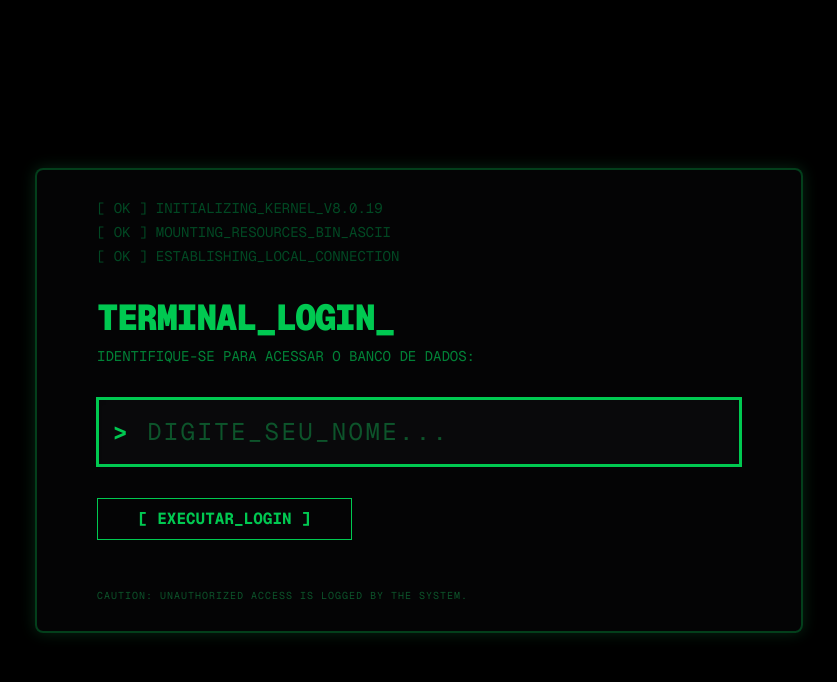
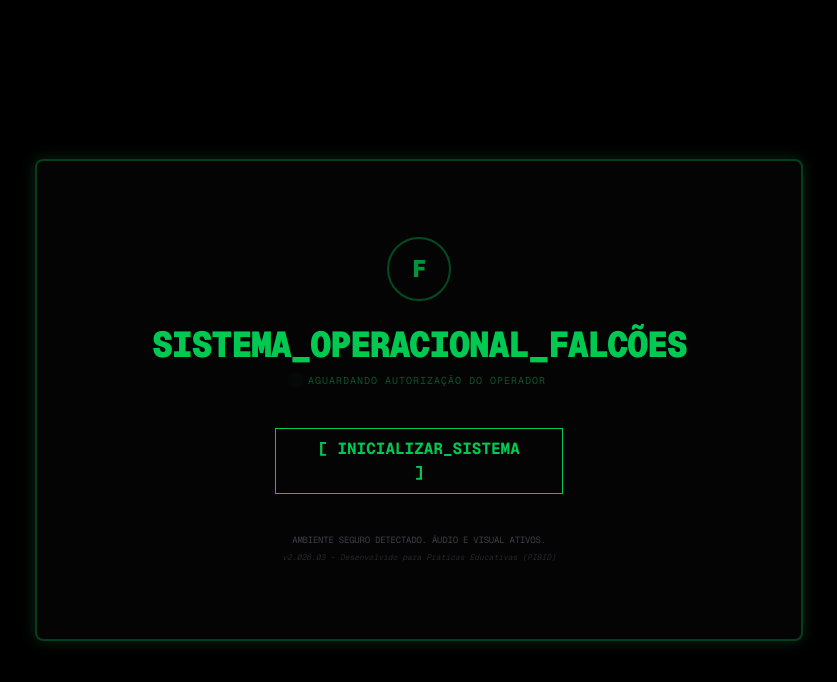
Before and after one commit to Bulovask/bitventure, a Next.js app: page / in a window 1280 px wide. Shown: the top 682 px of the page, without its empty margins (221-1058 px from the left). Built offline with nearby package versions, Linux system fonts and the light colour scheme.

Commit message:
feat: adicionar lógica de desbloqueio do sistema e ajuste na renderização das telas

```diff
--- a/app/page.tsx
+++ b/app/page.tsx
@@ -1,39 +1,53 @@
 "use client";
 
 import { useJogoStore } from "@/store/useGameStore";
-import Boot from "@/telas/Boot"; // Importe a nova tela
+import Boot from "@/telas/Boot";
 import Inicio from "@/telas/Inicio";
 import Fases from "@/telas/Fases";
 import Resultados from "@/telas/Resultados";
 import { useEffect, useRef } from "react";
 
 export default function Home() {
+  // Pegamos a tela salva e a flag de bloqueio
   const tela = useJogoStore((state) => state.telaAtiva);
+  const sistemaBloqueado = useJogoStore((state) => state.sistemaBloqueado);
+
   const audioRef = useRef<HTMLAudioElement>(null);
 
-  // Monitora a mudança de tela para dar play na música quando sair do 'boot'
+  // O áudio agora observa a flag de bloqueio
   useEffect(() => {
-    if (tela !== "boot" && audioRef.current) {
-      audioRef.current.volume = 0.3; // Volume mais baixo para não atrapalhar
-      audioRef.current.play().catch(err => console.log("Erro ao tocar áudio:", err));
+    // Se o sistema foi desbloqueado (o aluno clicou no botão do Boot)
+    if (!sistemaBloqueado && audioRef.current) {
+      audioRef.current.volume = 0.2;
+      audioRef.current.play().catch(err =>
+        console.warn("Autoplay bloqueado pelo navegador até interação:", err)
+      );
     }
-  }, [tela]);
+  }, [sistemaBloqueado]);
 
   return (
     <main className="min-h-screen bg-black text-green-400 font-mono p-3 select-none flex justify-center items-center overflow-hidden">
       {/* Elemento de Áudio Global */}
-      <audio ref={audioRef} src="/sounds/background.mp3" loop />
+      <audio ref={audioRef} src="/bitventure/sounds/spy.mp3" loop />
 
       <div className="min-w-3xl mx-auto border-2 border-green-500/30 p-3 rounded-lg shadow-[0_0_15px_rgba(34,197,94,0.2)] bg-zinc-950/50">
 
-        {/* Lógica de Roteamento das Telas */}
-        {tela === "boot" && <Boot />}
-        {tela === "inicio" && <Inicio />}
-        {tela === "fases" && <Fases />}
-        {tela === "resultados" && <Resultados />}
+        {/* PRIORIDADE DE RENDERIZAÇÃO:
+            Se sistemaBloqueado for true (caso do F5), mostra o Boot.
+            Caso contrário, mostra a tela que está no estado (Ex: Fases).
+        */}
+        {sistemaBloqueado ? (
+          <Boot />
+        ) : (
+          <>
+            {tela === "inicio" && <Inicio />}
+            {tela === "fases" && <Fases />}
+            {tela === "resultados" && <Resultados />}
 
-        {/* Fallback */}
-        {!["boot", "inicio", "fases", "resultados"].includes(tela) && <Boot />}
+            {/* Fallback de segurança */}
+            {!["inicio", "fases", "resultados"].includes(tela) && <Inicio />}
+          </>
+        )}
       </div>
     </main>
   );
--- a/store/useGameStore.ts
+++ b/store/useGameStore.ts
@@ -8,13 +8,15 @@ interface JogoState {
   pontuacao: number;
   telaAtiva: Tela;
   faseAtual: number;
-  tempoTotal: number; // Tempo acumulado em ms
-  respostas: number[]; // Ex: [1, 0, 1] -> 1: Acerto Direto, 0: Teve Erros
+  tempoTotal: number;
+  respostas: number[];
+  // Nova Flag de Bloqueio
+  sistemaBloqueado: boolean;
 
   // Ações
   setNome: (nome: string) => void;
   setTela: (tela: Tela) => void;
-  // Agora passamos pontos, tempo da fase e se houve erro
+  desbloquearSistema: () => void; // Ação para o botão do Boot
   registrarFase: (pontos: number, tempoFase: number, houveErro: boolean) => void;
   resetarJogo: () => void;
 }
@@ -24,16 +26,19 @@ export const useJogoStore = create<JogoState>()(
     (set) => ({
       nome: '',
       pontuacao: 0,
-      telaAtiva: 'inicio',
+      telaAtiva: 'inicio', // O estado salvo será 'inicio', 'fases', etc.
       faseAtual: 1,
       tempoTotal: 0,
       respostas: [],
+      sistemaBloqueado: true, // Sempre inicia como true ao carregar/recarregar
 
       setNome: (nome) => set({ nome: nome.trim().toUpperCase() }),
 
       setTela: (tela) => set({ telaAtiva: tela }),
 
-      // Lógica Centralizada de Registro
+      // Chamada pelo botão da tela de Boot
+      desbloquearSistema: () => set({ sistemaBloqueado: false }),
+
       registrarFase: (pontos, tempoFase, houveErro) =>
         set((state) => ({
           pontuacao: state.pontuacao + pontos,
@@ -49,12 +54,19 @@ export const useJogoStore = create<JogoState>()(
           telaAtiva: 'inicio',
           faseAtual: 1,
           tempoTotal: 0,
-          respostas: []
+          respostas: [],
+          sistemaBloqueado: false // Ao resetar, não precisa de boot de novo
         }),
     }),
     {
       name: 'terminal-binario-storage',
       storage: createJSONStorage(() => localStorage),
+      // FILTRO DE PERSISTÊNCIA:
+      // Salvamos tudo no localStorage, EXCETO a flag 'sistemaBloqueado'.
+      partialize: (state) => {
+        const { sistemaBloqueado, ...rest } = state;
+        return rest;
+      },
     }
   )
 );
--- a/telas/Boot.tsx
+++ b/telas/Boot.tsx
@@ -4,41 +4,58 @@ import { useJogoStore } from "@/store/useGameStore";
 import { TerminalButton } from "@/components/UI";
 
 export default function Boot() {
-  const setTela = useJogoStore((state) => state.setTela);
+  // Pegamos a função que remove a trava do sistema
+  const desbloquear = useJogoStore((state) => state.desbloquearSistema);
 
   const iniciarSistema = () => {
-    // 1. Tentar Fullscreen
+    // 1. Tenta colocar em Tela Cheia para aumentar a imersão dos alunos
     if (document.documentElement.requestFullscreen) {
       document.documentElement.requestFullscreen().catch(() => {
-        console.log("Fullscreen negado ou não suportado");
+        console.log("Fullscreen negado ou não suportado pelo navegador.");
       });
     }
 
-    // 2. Mudar para a tela de início
-    setTela("inicio");
+    // 2. Desbloqueia o sistema.
+    // O Home.tsx vai detectar essa mudança e renderizar a tela que estava salva.
+    desbloquear();
   };
 
   return (
-    <div className="flex flex-col items-center justify-center gap-8 py-12 text-center">
-      <div className="space-y-4 animate-pulse">
-        <h1 className="text-4xl font-black tracking-tighter text-green-500">
-          SISTEMA_OPERACIONAL_FALCÕES
-        </h1>
-        <p className="text-xs text-green-900 font-mono">
-          [ AGUARDANDO AUTENTICAÇÃO BIO-MÉTRICA ]
-        </p>
+    <div className="flex flex-col items-center justify-center gap-10 py-16 text-center">
+      <div className="space-y-6">
+        {/* Ícone ou Identidade Visual do Projeto PIBID */}
+        <div className="w-16 h-16 border-2 border-green-500/50 rounded-full flex items-center justify-center mx-auto animate-pulse">
+          <span className="text-green-500 text-2xl font-black">F</span>
+        </div>
+
+        <div className="space-y-2">
+          <h1 className="text-3xl md:text-4xl font-black tracking-tighter text-green-500">
+            SISTEMA_OPERACIONAL_FALCÕES
+          </h1>
+          <div className="flex items-center justify-center gap-2">
+            <span className="w-2 h-2 bg-green-900 rounded-full animate-ping" />
+            <p className="text-[10px] text-green-900 font-mono tracking-widest uppercase">
+              Aguardando autorização do operador
+            </p>
+          </div>
+        </div>
       </div>
 
-      <div className="w-64">
+      <div className="w-full max-w-xs px-4">
         <TerminalButton
-          label="INICIALIZAR_PROTOCOLO"
+          label="INICIALIZAR_SISTEMA"
           onClick={iniciarSistema}
         />
       </div>
 
-      <p className="text-[10px] text-zinc-600 uppercase italic">
-        Nota: A inicialização ativa som ambiente e modo tela cheia.
-      </p>
+      <div className="space-y-1">
+        <p className="text-[9px] text-zinc-700 uppercase font-mono tracking-tight">
+          Ambiente seguro detectado. Áudio e Visual ativos.
+        </p>
+        <p className="text-[8px] text-zinc-800 italic">
+          v2.026.03 - Desenvolvido para Práticas Educativas (PIBID)
+        </p>
+      </div>
     </div>
   );
 }
```
Also changed, not shown: 1 other file (tests, documents, lock files or other folders).
